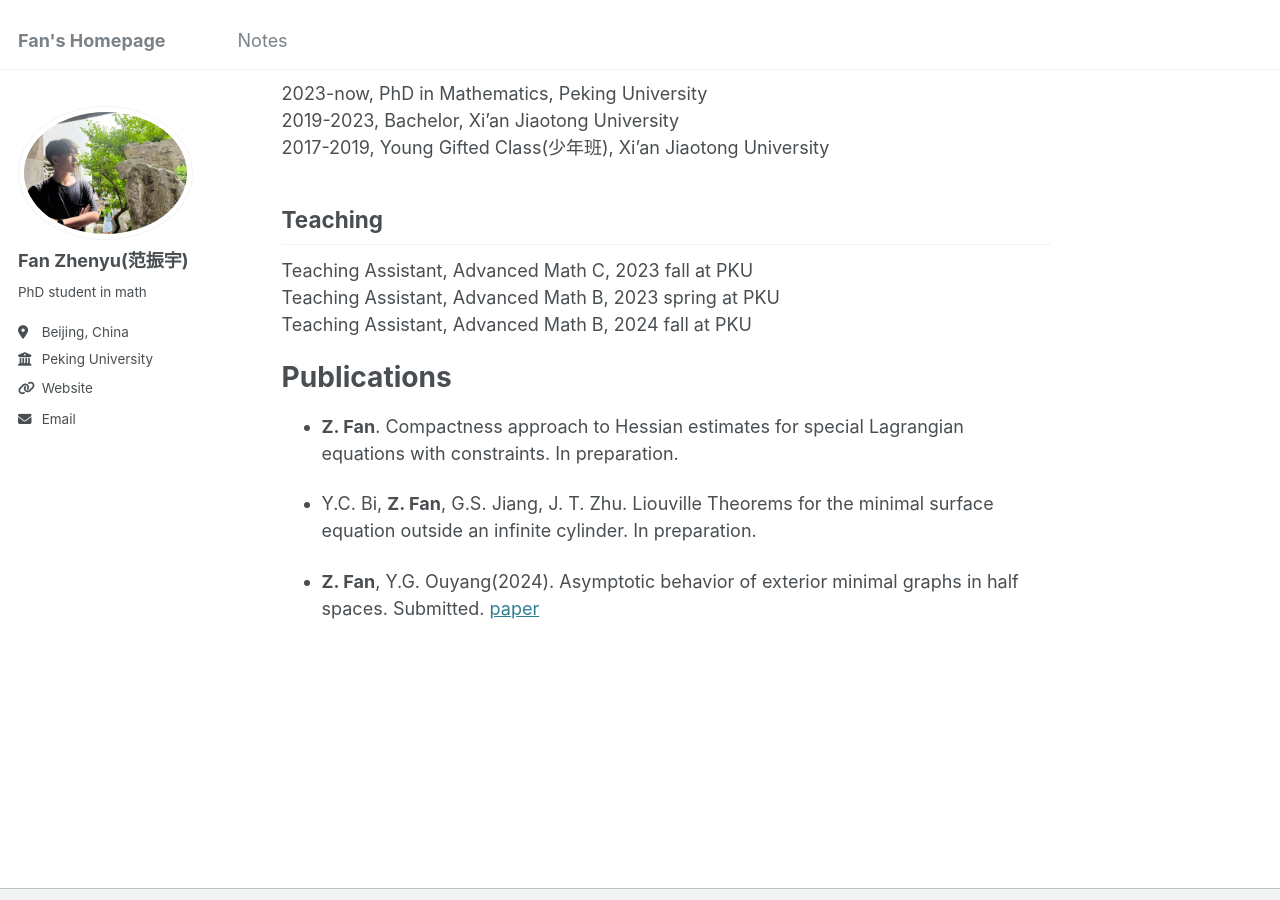
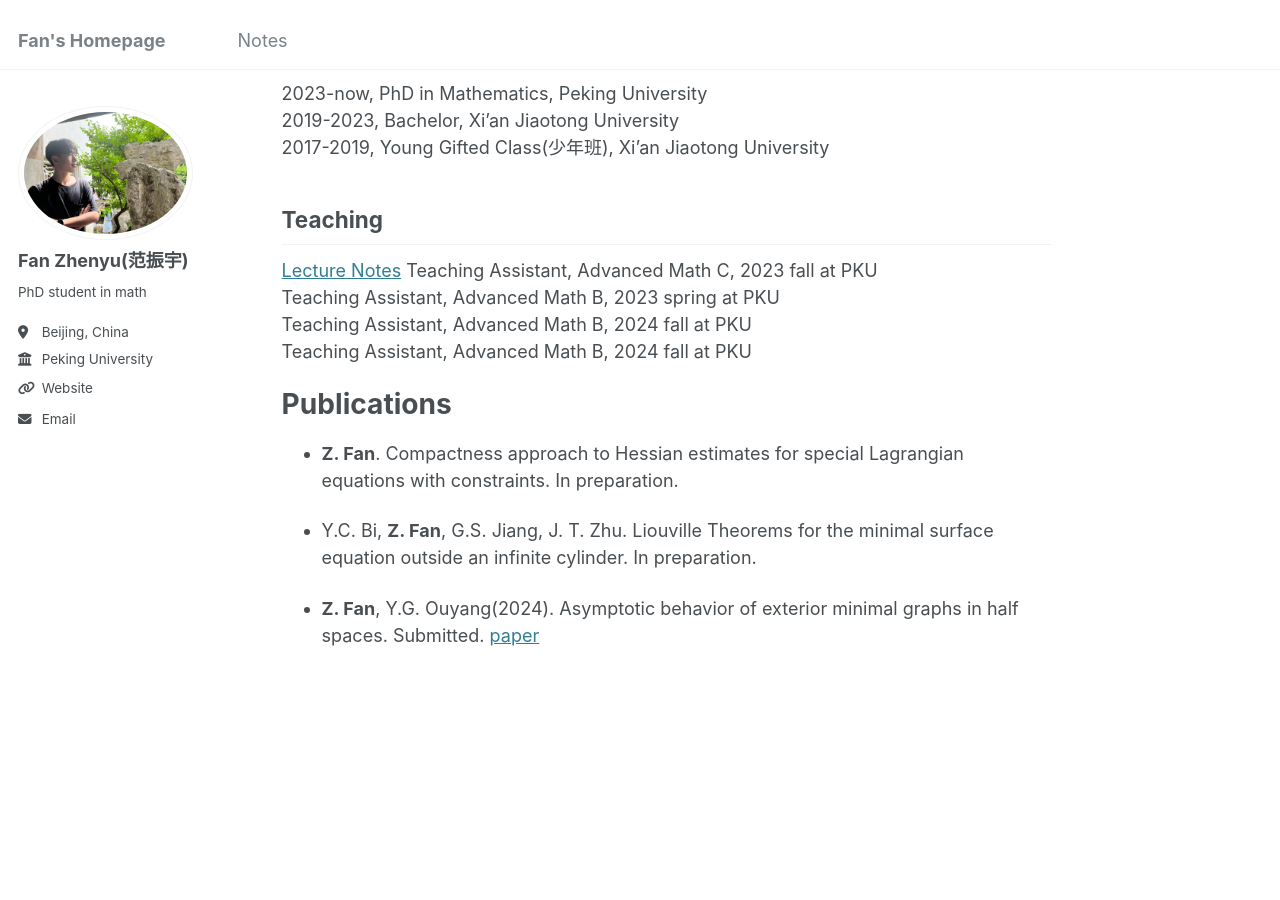
Before and after one commit to fanzymath/fanzymath.github.io, a Jekyll site: the page built from _pages/about.md, in a window 1280 px wide and 900 px high, scrolled down 522 px. Built offline with Jekyll 4.4.1, drawn with Linux system fonts in a browser that asks for light colours.

Commit message:
Update about.md

```diff
--- a/_pages/about.md
+++ b/_pages/about.md
@@ -28,8 +28,10 @@ Educdtion
 
 Teaching
 ------
+[Lecture Notes](https://fanzymath.github.io/_notes/2025-exercise-class-notes.md)
 Teaching Assistant, Advanced Math C, 2023 fall at PKU\
 Teaching Assistant, Advanced Math B, 2023 spring at PKU\
+Teaching Assistant, Advanced Math B, 2024 fall at PKU\
 Teaching Assistant, Advanced Math B, 2024 fall at PKU
 
 Publications
```
